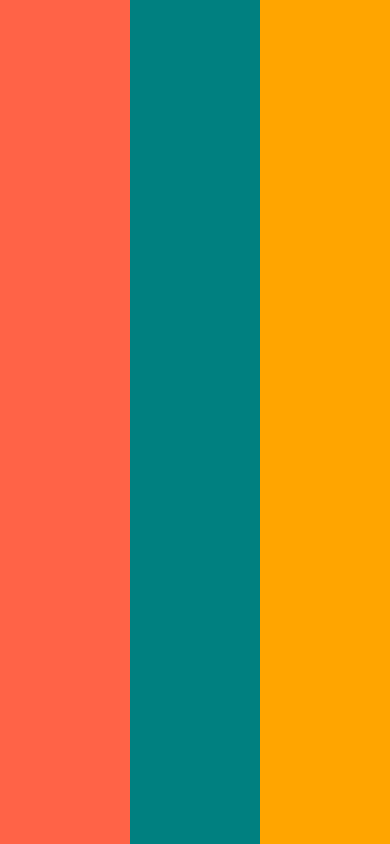
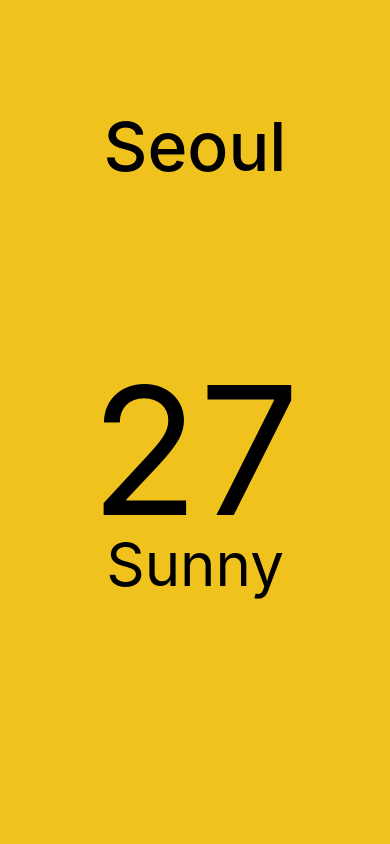
Before and after one commit to JiHunSong94/WeatherApp, a React Native app: screen / in a window 390 px wide. Built offline with nearby package versions, Linux system fonts and the light colour scheme.

Commit message:
1.3 Styles

```diff
--- a/App.js
+++ b/App.js
@@ -1,12 +1,66 @@
+import { StatusBar } from "expo-status-bar";
 import React from "react";
-import { View } from "react-native";
+import { View, Text, Dimensions, StyleSheet, ScrollView } from "react-native";
+
+const { width: SCREEN_WIDTTH } = Dimensions.get("window");
 
 export default function App() {
   return (
-    <View style={{ flex: 1, flexDirection: "row" }}>
-      <View style={{ flex: 1, backgroundColor: "tomato" }}></View>
-      <View style={{ flex: 1, backgroundColor: "teal" }}></View>
-      <View style={{ flex: 1, backgroundColor: "orange" }}></View>
+    <View style={styles.container}>
+      <View style={styles.city}>
+        <Text style={styles.cityName}>Seoul</Text>
+      </View>
+      <ScrollView
+        pagingEnabled
+        horizontal
+        showsHorizontalScrollIndicator={false}
+        contentContainerStyle={styles.weather}>
+        <View style={styles.day}>
+          <Text style={styles.temp}>27</Text>
+          <Text style={styles.description}>Sunny</Text>
+        </View>
+        <View style={styles.day}>
+          <Text style={styles.temp}>27</Text>
+          <Text style={styles.description}>Sunny</Text>
+        </View>
+        <View style={styles.day}>
+          <Text style={styles.temp}>27</Text>
+          <Text style={styles.description}>Sunny</Text>
+        </View>
+        <View style={styles.day}>
+          <Text style={styles.temp}>27</Text>
+          <Text style={styles.description}>Sunny</Text>
+        </View>
+      </ScrollView>
     </View>
   );
 }
+
+const styles = StyleSheet.create({
+  container: {
+    flex: 1,
+    backgroundColor: "#F0c21e",
+  },
+  city: {
+    flex: 1.2,
+    justifyContent: "center",
+    alignItems: "center",
+  },
+  cityName: {
+    fontSize: 68,
+    fontWeight: "500",
+  },
+  weather: {},
+  day: {
+    width: SCREEN_WIDTTH,
+    alignItems: "center",
+  },
+  temp: {
+    marginTop: 50,
+    fontSize: 178,
+  },
+  description: {
+    marginTop: -30,
+    fontSize: 60,
+  },
+});
```
